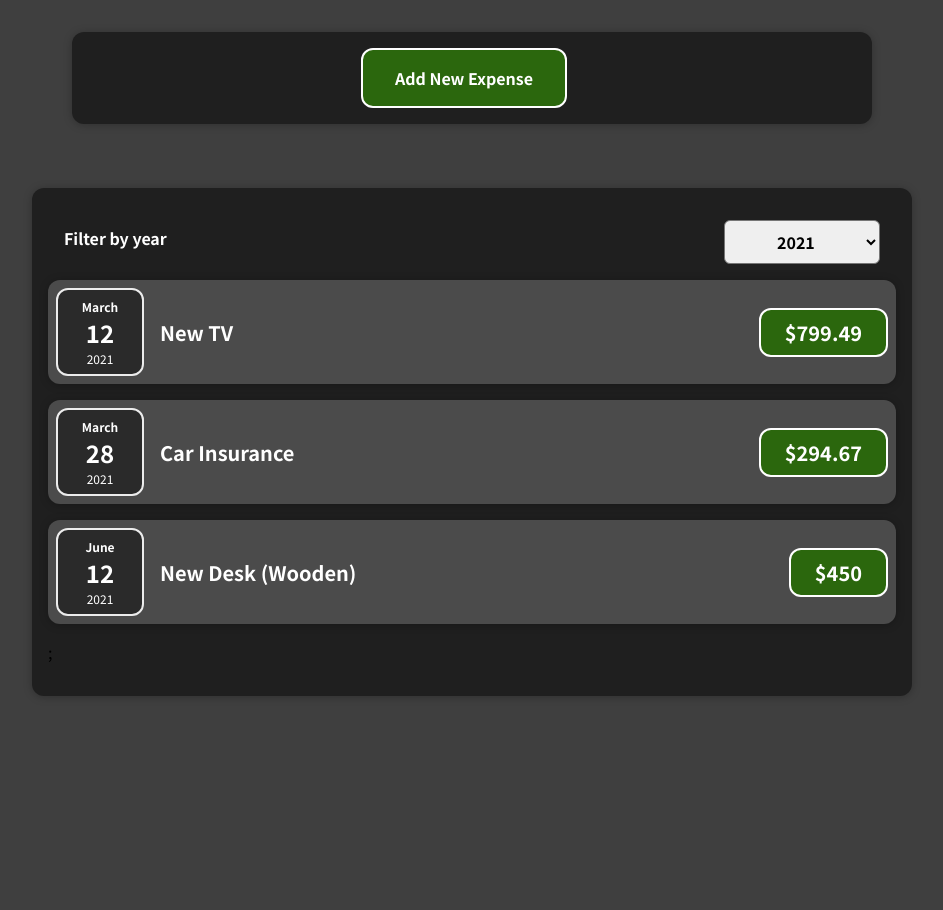
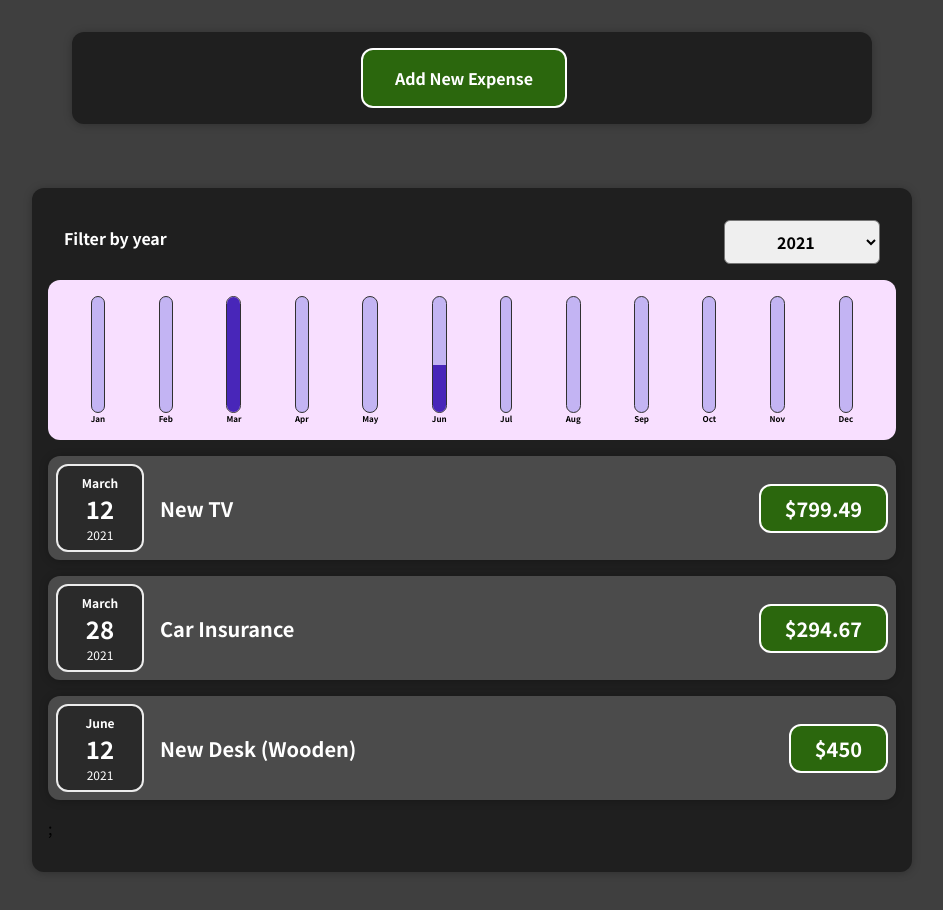
Before and after one commit to gunnarsikorski/expense-tracker, a React (Create React App) app: page / in a window 1280 px wide. Shown: the top 910 px of the page, without its empty margins (168-1111 px from the left). Before the commit the page ends 800 px from the top, so only its background shows below. Built offline with nearby package versions, Linux system fonts and the light colour scheme.

Commit message:
Added chart for month spending tracking

```diff
--- a/src/App.js
+++ b/src/App.js
@@ -40,9 +40,9 @@
 
 	const [expenses, setExpenses] = useState(dummyExpenses)
 
-	const addExpenseHandler = (newExpense) => {
+	const addExpenseHandler = (expense) => {
 		setExpenses(prevExpenses => {
-			return [newExpense, ...prevExpenses]
+			return [expense, ...prevExpenses]
 		})
 	}
 
--- /dev/null
+++ b/src/components/chart/Chart.css
@@ -0,0 +1,9 @@
+.chart {
+  padding: 1rem;
+  border-radius: 12px;
+  background-color: #f8dfff;
+  text-align: center;
+  display: flex;
+  justify-content: space-around;
+  height: 10rem;
+}
--- /dev/null
+++ b/src/components/chart/Chart.js
@@ -0,0 +1,23 @@
+import React from 'react';
+import ChartBar from './ChartBar';
+import './Chart.css';
+
+const Chart = (props) => {
+    const dataPointValues = props.dataPoints.map(dataPoint => dataPoint.value)
+    const totalMax = Math.max(...dataPointValues) // Using spread because max requires an array as argument
+
+	return (
+		<div className='chart'>
+			{props.dataPoints.map((data) => (
+				<ChartBar
+					key={data.label}
+					value={data.value}
+					maxValue={totalMax}
+					label={data.label}
+				/>
+			))}
+		</div>
+	);
+};
+
+export default Chart;
--- /dev/null
+++ b/src/components/chart/ChartBar.css
@@ -0,0 +1,30 @@
+.chart-bar {
+  height: 100%;
+  display: flex;
+  flex-direction: column;
+  align-items: center;
+}
+
+.chart-bar__inner {
+  height: 100%;
+  width: 100%;
+  border: 1px solid #313131;
+  border-radius: 12px;
+  background-color: #c3b4f3;
+  overflow: hidden;
+  display: flex;
+  flex-direction: column;
+  justify-content: flex-end;
+}
+
+.chart-bar__fill {
+  background-color: #4826b9;
+  width: 100%;
+  transition: all 0.3s ease-out;
+}
+
+.chart-bar__label {
+  font-weight: bold;
+  font-size: 0.5rem;
+  text-align: center;
+}
--- /dev/null
+++ b/src/components/chart/ChartBar.js
@@ -0,0 +1,22 @@
+import React from 'react';
+import './ChartBar.css';
+
+const ChartBar = (props) => {
+
+    let barFillHeight = '0%'
+
+    if (props.maxValue > 0) {
+        barFillHeight = Math.round((props.value / props.maxValue) * 100) + '%'
+    }
+
+	return (
+		<div className='chart-bar'>
+			<div className='chart-bar__inner'>
+				<div className='chart-bar__fill' style={{height: barFillHeight}}></div>
+			</div>
+			<div className='chart-bar__label'>{props.label}</div>
+		</div>
+	);
+};
+
+export default ChartBar;
--- a/src/components/expenses/Expenses.js
+++ b/src/components/expenses/Expenses.js
@@ -3,6 +3,7 @@
 import Card from '../UI/Card';
 import ExpenseFilter from './ExpenseFilter';
 import ExpensesList from './ExpensesList';
+import ExpensesChart from './ExpensesChart';
 
 const Expenses = (props) => {
 	const [filteredYear, setFilteredYear] = useState('2021');
@@ -22,6 +23,7 @@
 					selected={filteredYear}
 					onFilterChange={filterChangeHandler}
 				/>
+				<ExpensesChart expenses={filteredExpenses}/>
 				<ExpensesList items={filteredExpenses}/>
 			</Card>
 		</div>
--- /dev/null
+++ b/src/components/expenses/ExpensesChart.js
@@ -0,0 +1,29 @@
+import React from 'react';
+import Chart from '../chart/Chart';
+
+const ExpensesChart = (props) => {
+
+	const chartDataPoints = [
+		{ label: 'Jan', value: 0 },
+		{ label: 'Feb', value: 0 },
+		{ label: 'Mar', value: 0 },
+		{ label: 'Apr', value: 0 },
+		{ label: 'May', value: 0 },
+		{ label: 'Jun', value: 0 },
+		{ label: 'Jul', value: 0 },
+		{ label: 'Aug', value: 0 },
+		{ label: 'Sep', value: 0 },
+		{ label: 'Oct', value: 0 },
+		{ label: 'Nov', value: 0 },
+		{ label: 'Dec', value: 0 }
+	];
+
+    for (const expense of props.expenses) {
+        const expenseMonth = expense.date.getMonth()
+        chartDataPoints[expenseMonth].value += expense.amount;
+    }
+
+	return <Chart dataPoints={chartDataPoints} />;
+};
+
+export default ExpensesChart;
```
